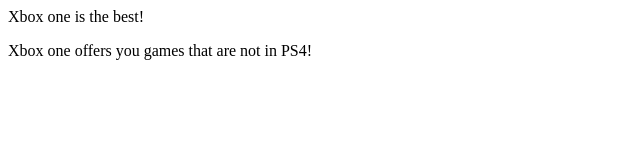
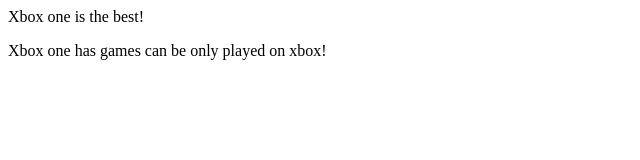
Before and after one commit to TatoMEstuardo/What-console-is-the-best-, a plain HTML site: page index.html in a window 1280 px wide. Shown: the full height of the page, 0-640 px from the left. Drawn offline with Linux system fonts and the light colour scheme.

Commit message:
Update index.html

```diff
--- a/index.html
+++ b/index.html
@@ -3,4 +3,8 @@
     <p> Xbox one is the best! </p>
   </body>
   </html>
-<p> Xbox one offers you games that are not in PS4! </p>
+<html>
+  <body>
+    <p> Xbox one has games can be only played on xbox! </p>
+  </body>
+  </html>
```
